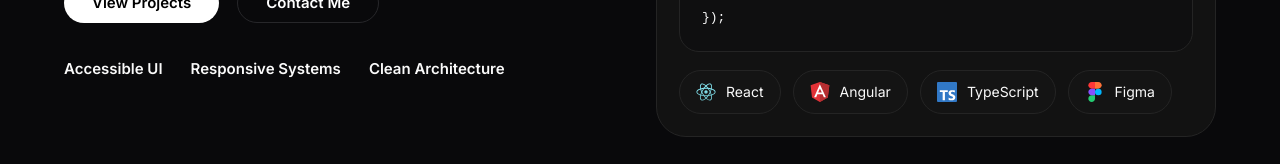
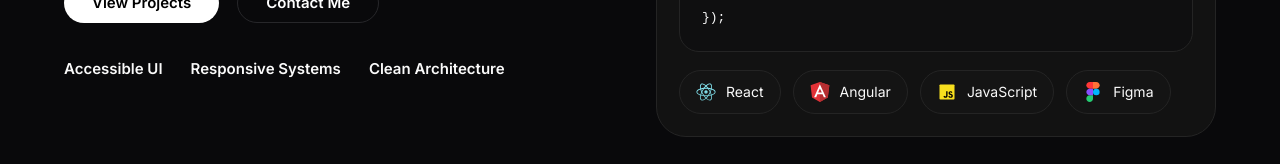
Before and after one commit to AhlulFadhly/Portfolio, a React (Vite) app: page / in a window 1280 px wide. Shown: the part 779-943 px from the top of the page. Built offline with nearby package versions, Linux system fonts and the light colour scheme.

Commit message:
fix bjgn

```diff
--- a/src/sections/Hero/Hero.jsx
+++ b/src/sections/Hero/Hero.jsx
@@ -7,6 +7,12 @@ import {
 import Badge from "../../components/Badge/Badge";
 import Button from "../../components/Button/Button";
 import Container from "../../components/Container/Container";
+
+import reactIcon from "../../assets/icons/react.svg";
+import angularIcon from "../../assets/icons/angular.svg";
+import javascriptIcon from "../../assets/icons/javascript.svg";
+import figmaIcon from "../../assets/icons/Figma.svg";
+
 
 function Hero() {
   return (
@@ -132,22 +138,22 @@ function Hero() {
             <div className="stack">
 
               <span>
-                <img src="src/assets/icons/react.svg" alt="" className="icon"/>
+                <img src={reactIcon} alt="" className="icon"/>
                 React
               </span>
 
               <span>
-                <img src="src/assets/icons/angular.svg" alt="" className="icon"/>
+                <img src={angularIcon} alt="" className="icon"/>
                 Angular
               </span>
 
               <span>
-                <img src="src/assets/icons/ts.svg" alt="" className="icon"/>
-                TypeScript
+                <img src={javascriptIcon} alt="" className="icon"/>
+                JavaScript
               </span>
 
               <span>
-                <img src="src/assets/icons/Figma.svg" alt="" className="icon"/>
+                <img src={figmaIcon} alt="" className="icon"/>
                 Figma
               </span>
 
```
